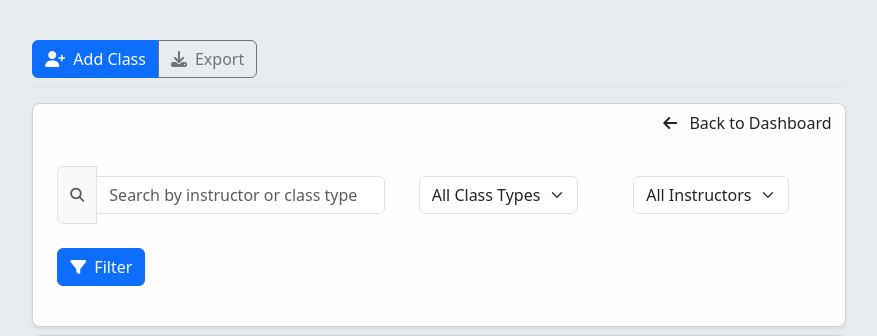
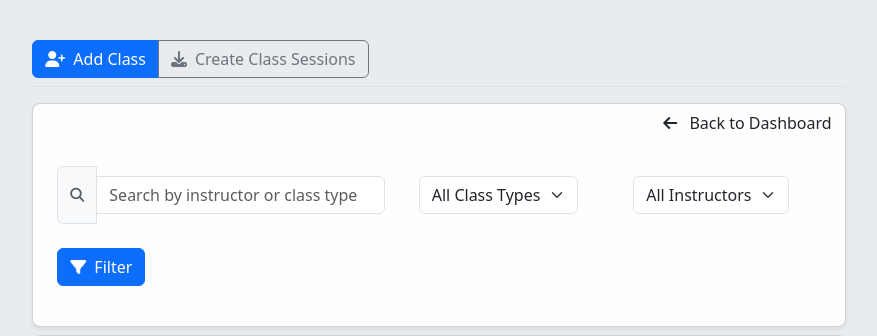
Before and after one commit to renatomac/lzbjj, a Django app: page /classes in a window 1280 px wide. Shown: the part 86-422 px from the top of the page, without its empty margins (201-1078 px from the left). Run offline with Django 5.2, Linux system fonts and the light colour scheme; data that the repository does not hold is empty.

Commit message:
create sessions

```diff
--- a/crm/templates/classes/index.html
+++ b/crm/templates/classes/index.html
@@ -15,8 +15,8 @@
                     <a href="{% url 'addClasses'%}" class="btn btn-primary">
                         <i class="fas fa-user-plus me-2"></i>Add Class
                     </a>
-                    <a href="" class="btn btn-outline-secondary">
-                        <i class="fas fa-download me-2"></i>Export
+                    <a href="{% url 'create_sessions'%}" class="btn btn-outline-secondary">
+                        <i class="fas fa-download me-2"></i>Create Class Sessions
                     </a>
                 </div>
             </div>
--- a/crm/urls.py
+++ b/crm/urls.py
@@ -46,6 +46,6 @@ urlpatterns = [
     path("addPromotion/<int:member_id>/", views.addPromotion, name="addPromotion"),
     path("toggleStatus/<str:type>/<int:member_id>/", views.toggleStatus, name="toggleStatus"),
     path("getContacts/<int:member_id>/", views.getContacts, name="getContacts"),
-
+    path("create_sessions", views.create_sessions, name="create_sessions"),
     # API Routes
 ]
--- /dev/null
+++ b/crm/utils.py
@@ -0,0 +1,60 @@
+from datetime import date, timedelta
+from crm.models import ClassSession, Class, Member, SessionAttendance
+
+
+WEEKDAY_CODES = ['mon','tue','wed','thu','fri','sat','sun']
+
+
+# Create the next 30 days class session
+
+def create_future_sessions(days_ahead=30):
+    today = date.today()
+    end_date = today + timedelta(days=days_ahead)
+
+    # CREATE CLASSES FOR THE NEXT 30 DAYS
+    for class_template in Class.objects.filter(is_active=True):
+        # days_of_week is a list of strings, e.g., ['Monday', 'Wednesday']
+        for day_offset in range(days_ahead + 1):
+            session_date = today + timedelta(days=day_offset)
+            weekday_code = WEEKDAY_CODES[session_date.weekday()]
+            #weekday_name = session_date.strftime('%A')  # 'Monday', 'Tuesday', etc.
+            if weekday_code in class_template.days_of_week:
+                # Only create if not exists
+                exists = ClassSession.objects.filter(
+                    class_template=class_template,
+                    date=session_date
+                ).exists()
+                if not exists:
+                    ClassSession.objects.create(
+                        class_template=class_template,
+                        date=session_date,
+                        start_time=class_template.start_time,
+                        end_time=class_template.end_time,
+                        instructor=class_template.instructor,
+                    )
+    create_attendance_for_period(days_ahead)
+
+def create_attendance_for_period(days_ahead=30):
+    today = date.today()
+    end_date = today + timedelta(days=days_ahead)
+
+    sessions = ClassSession.objects.filter(date__range=(today, end_date))
+
+    for session in sessions:
+        create_attendance_for_session(session)
+
+
+def create_attendance_for_session(session):
+    if session.class_template.type == 'open':
+        active_members = Member.objects.filter(is_active = True)
+    elif session.class_template.type == 'adult':
+        active_members = Member.objects.filter(is_active = True, member_type='adult')
+    elif session.class_template.type == 'kids':
+        active_members = Member.objects.filter(is_active = True, member_type='child')
+
+    for member in active_members:
+        SessionAttendance.objects.get_or_create(
+            session=session,
+            member=member,
+            defaults={"present": False}
+        )
--- a/crm/views.py
+++ b/crm/views.py
@@ -14,6 +14,7 @@ from django.views.decorators.csrf import csrf_exempt
 from .models import User, Plan, Member, Membership, BeltPromotion, Staff, Contact, Class, Attendance, Technique, Position, ClassSession, SessionAttendance, SessionTechnique
 from .forms import PlanForm, StaffForm , MemberForm, MembershipForm, ClassForm, ContactFormSet, ContactForm,BeltPromotionForm, AttendanceForm
 from datetime import datetime, date, timedelta
+from crm.utils import create_future_sessions
 
 
 WEEKDAY_CODES = ['mon','tue','wed','thu','fri','sat','sun']
@@ -709,64 +710,9 @@ def saveTechnique(request):
                 session = session,
                 technique = technique,
                 )
+    return JsonResponse({"success": True})
 
 
-    return JsonResponse({"success": True})
-
-# Create the next 30 days class session
-
-def create_future_sessions(days_ahead=30):
-    today = date.today()
-    end_date = today + timedelta(days=days_ahead)
-
-    # CREATE CLASSES FOR THE NEXT 30 DAYS
-    for class_template in Class.objects.filter(is_active=True):
-        # days_of_week is a list of strings, e.g., ['Monday', 'Wednesday']
-        for day_offset in range(days_ahead + 1):
-            session_date = today + timedelta(days=day_offset)
-            weekday_code = WEEKDAY_CODES[session_date.weekday()]
-            #weekday_name = session_date.strftime('%A')  # 'Monday', 'Tuesday', etc.
-            if weekday_code in class_template.days_of_week:
-                # Only create if not exists
-                exists = ClassSession.objects.filter(
-                    class_template=class_template,
-                    date=session_date
-                ).exists()
-                if not exists:
-                    ClassSession.objects.create(
-                        class_template=class_template,
-                        date=session_date,
-                        start_time=class_template.start_time,
-                        end_time=class_template.end_time,
-                        instructor=class_template.instructor,
-                        session_type = class_template.type
-                    )
-    create_attendance_for_period(days_ahead)
-
-
-
-
-def create_attendance_for_period(days_ahead=30):
-    today = date.today()
-    end_date = today + timedelta(days=days_ahead)
-
-    sessions = ClassSession.objects.filter(date__range=(today, end_date))
-
-    for session in sessions:
-        create_attendance_for_session(session)
-
-
-def create_attendance_for_session(session):
-    if session.type == 'open':
-        active_members = Member.objects.filter(is_active = True)
-    elif session.type == 'adult':
-        active_members = Member.objects.filter(is_active = True, member_type='adult')
-    elif session.type == 'kids':
-        active_members = Member.objects.filter(is_active = True, member_type='child')
-
-    for member in active_members:
-        SessionAttendance.objects.get_or_create(
-            session=session,
-            member=member,
-            defaults={"present": False}
-        )
+def create_sessions(request):
+    create_future_sessions(days_ahead=30)
+    return HttpResponse("Future sessions created!")
```
Also changed, not shown: 1 other file.
